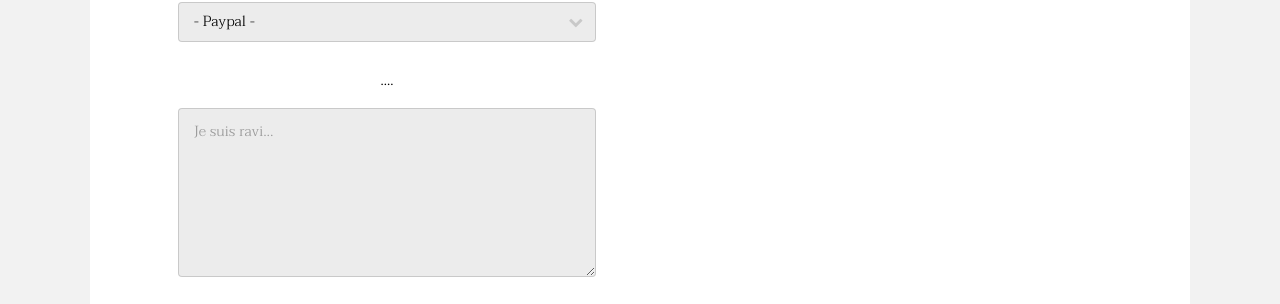
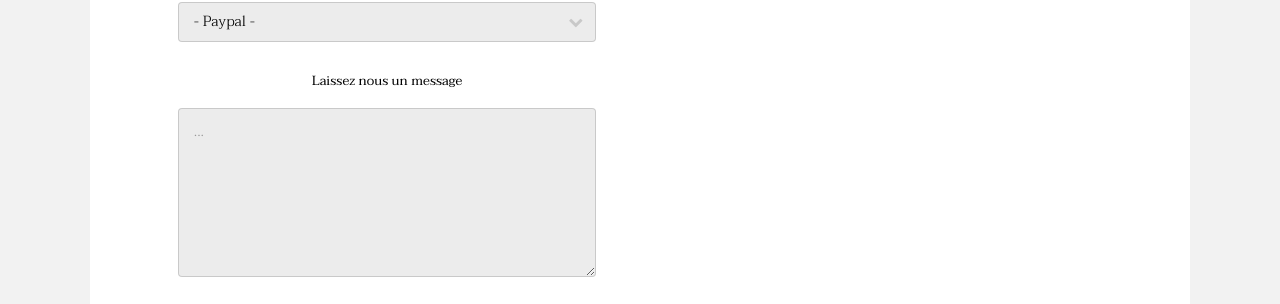
Before and after one commit to Pikatchu99/evolution, a plain HTML site: page elements.html in a window 1280 px wide. Shown: the part 1392-1696 px from the top of the page. Drawn offline with Linux system fonts and the light colour scheme.

Commit message:
add member

```diff
--- a/elements.html
+++ b/elements.html
@@ -105,8 +105,8 @@
 										</div>
 									</div>
 									<div class="field">
-										<label for="message">....</label>
-										<textarea name="message" id="message" rows="6" placeholder="Je suis ravi..."></textarea>
+										<label for="message">Laissez nous un message</label>
+										<textarea name="message" id="message" rows="6" placeholder="..."></textarea>
 									</div>
 									<ul class="actions align-center">
 										<li><input value="S'inscrire" class="button special" type="submit"></li>
```
